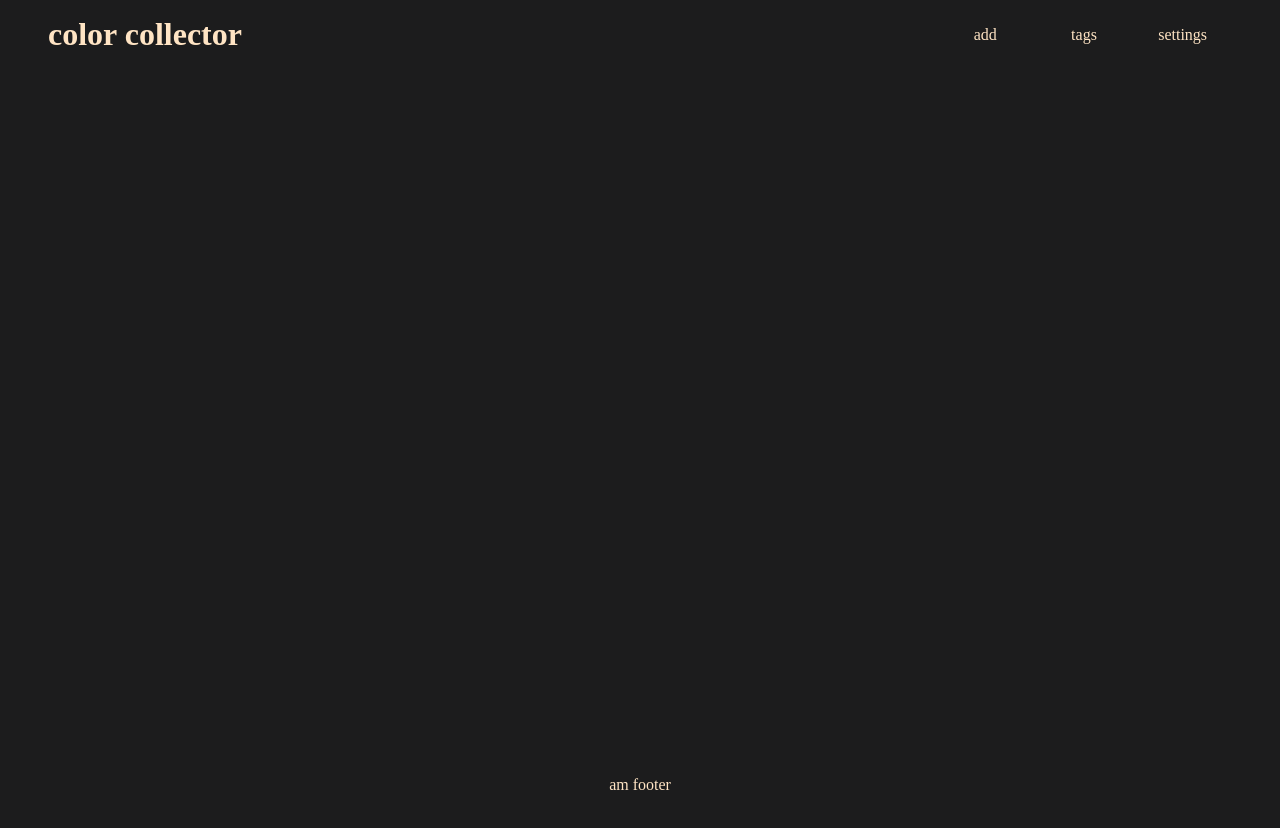
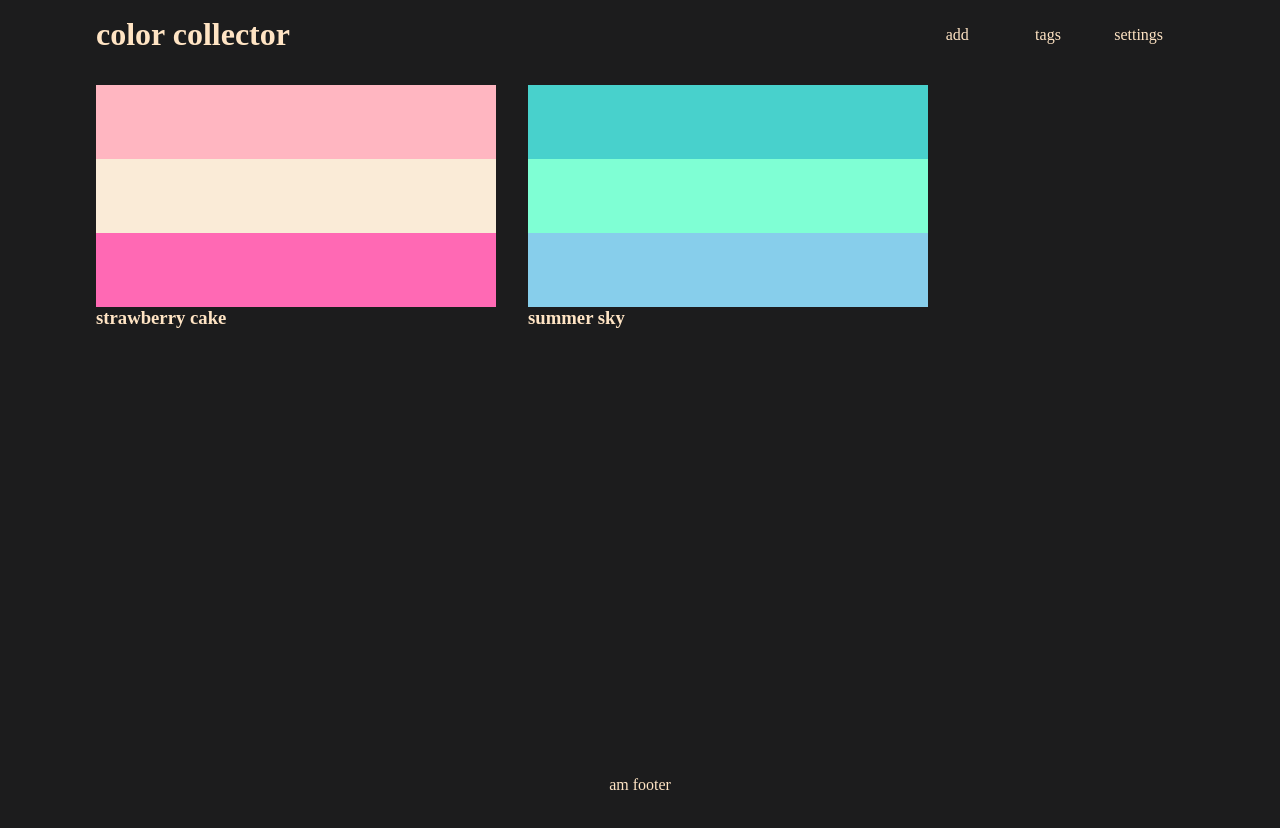
Before and after one commit to mistyb01/color-collector, a React (Create React App) app: page / in a window 1280 px wide. Shown: the top 828 px of the page. Built offline with nearby package versions, Linux system fonts and the light colour scheme.

Commit message:
generate color palette jsx from an array

```diff
--- a/src/App.css
+++ b/src/App.css
@@ -12,7 +12,7 @@ body {
 #root {
     position: relative;
     min-height: 100vh;
-    margin: 1rem 3rem;
+    margin: 1rem 6rem;
 }
 
 header{
@@ -34,3 +34,16 @@ footer {
     width: 100%;
     text-align: center;
 }
+
+#gallery {
+    display: flex;
+    flex-direction: row;
+    column-gap: 2rem;
+    margin-top: 2rem;
+}
+.color-palette {
+    display: grid;
+    width: 400px;
+    height: 300px;
+    margin-bottom: 2rem;
+}
--- a/src/Gallery.js
+++ b/src/Gallery.js
@@ -1,11 +1,13 @@
 import React from 'react';
 import './App.css';
-
+import Palette from './Palette';
 function Gallery() {
   return (
     <>
     <main>
-
+      <section id="gallery">
+        <Palette/>
+      </section>
     </main>
     </>
   );
--- /dev/null
+++ b/src/Palette.js
@@ -0,0 +1,30 @@
+import React from 'react';
+import './App.css';
+
+const paletteList = [
+  {paletteId: 1, paletteName: "strawberry cake", colors: ['lightpink', 'antiquewhite', 'hotpink'] },
+  {paletteId: 2, paletteName: "summer sky", colors: ['mediumturquoise', 'aquamarine', 'skyblue'] }
+]
+
+function Palette() {
+  return (
+    <>
+    {paletteList.map((palette, index) => (
+      <div class='color-palette'>
+        {palette.colors.map((color, index) => (
+        <div style={{ 'backgroundColor': color }} >&nbsp;</div>
+        ))}
+        <h3>{palette.paletteName}</h3>
+      </div>
+    ))}
+    </>
+  );
+}
+
+export default Palette;
+
+// (<div>
+//   {this.state.people.map((person, index) => (
+//       <p>Hello, {person.name} from {person.country}!</p>
+//   ))}
+//   </div>);
```
Also changed, not shown: Palette.js (added), 1 other file (tests, documents, lock files or other folders).
